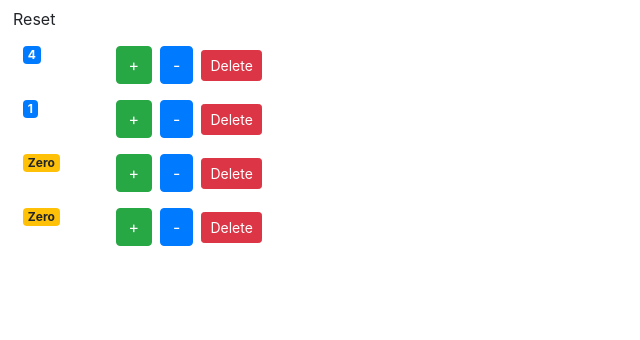
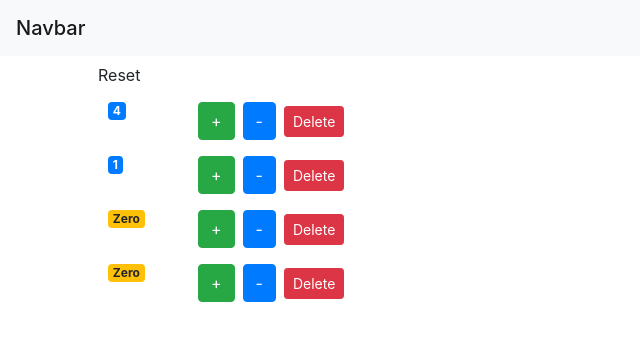
Before and after one commit to mabbasidesign/Counter, a React (Create React App) app in the folder counter/: page / in a window 1280 px wide. Shown: the top 340 px of the page, without its empty margins (0-640 px from the left). Built offline with nearby package versions, Linux system fonts and the light colour scheme.

Commit message:
Add navigation

```diff
--- a/counter/src/App.js
+++ b/counter/src/App.js
@@ -1,23 +1,22 @@
 import React, { Component } from 'react';
 import './App.css';
+import NavBar from './components/navBar';
+import Counters from './components/counters';
 
 class App extends Component {
 
   state = {
-    counters: [
-        { id: 1, value: 4 },
-        { id: 2, value: 1 },
-        { id: 3, value: 0 },
-        { id: 4, value: 0 },
-    ]
+
   }
 
   render() {
     return (
-
-      <div>
-        <h1> Counter </h1>
-      </div>
+      <React.Fragment>
+        <NavBar />
+        <main className="container">
+          <Counters />
+        </main>
+      </React.Fragment>
     );
   }
 }
--- a/counter/src/components/counters.jsx
+++ b/counter/src/components/counters.jsx
@@ -39,7 +39,7 @@
         const counters = [...this.state.counters];
         const index = counters.indexOf(counter);
         counters[index] = {...counter};
-        counters[index].value++;
+        counters[index].value--;
         this.setState({counters});
     }
 
--- /dev/null
+++ b/counter/src/components/navBar.jsx
@@ -0,0 +1,14 @@
+import React, { Component } from 'react';
+
+class NavBar extends Component {
+
+    render() {
+        return (
+            <nav className="navbar navbar-light bg-light">
+                <span className="navbar-brand mb-0 h1">Navbar</span>
+            </nav>
+         );
+    }
+}
+
+export default NavBar;
--- a/counter/src/index.js
+++ b/counter/src/index.js
@@ -7,5 +7,5 @@
 import registerServiceWorker from './registerServiceWorker';
 import Counters from './components/counters';
 
-ReactDOM.render(<Counters />, document.getElementById('root'));
+ReactDOM.render(<App />, document.getElementById('root'));
 registerServiceWorker();
```
